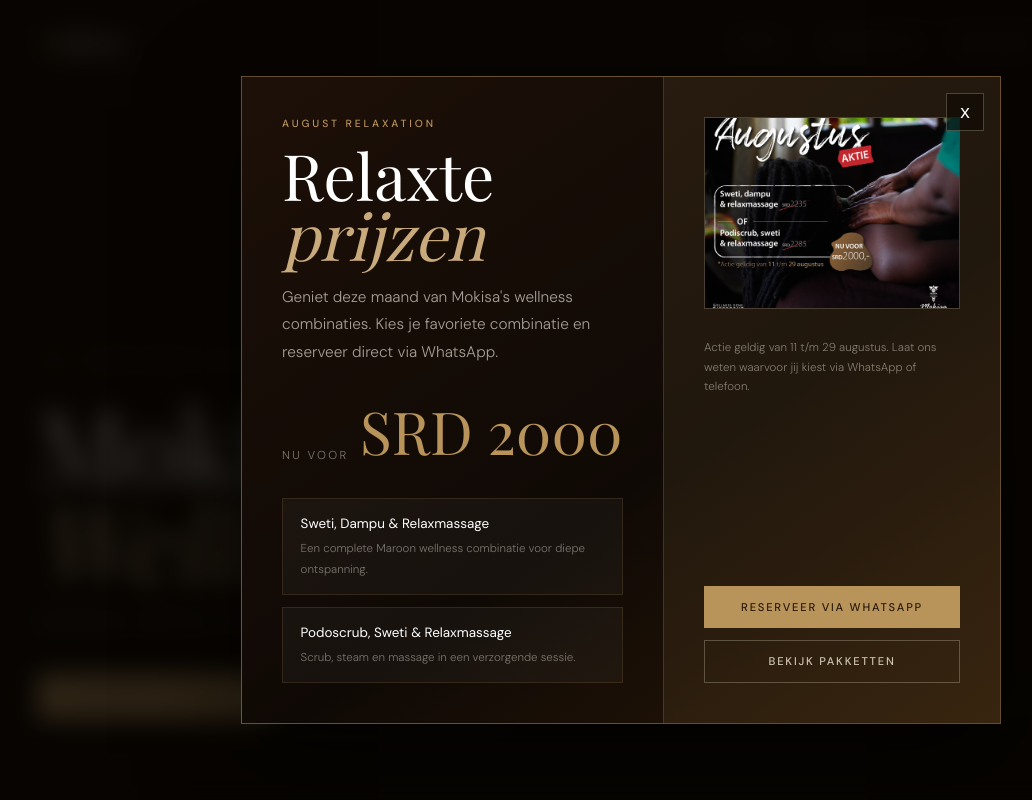
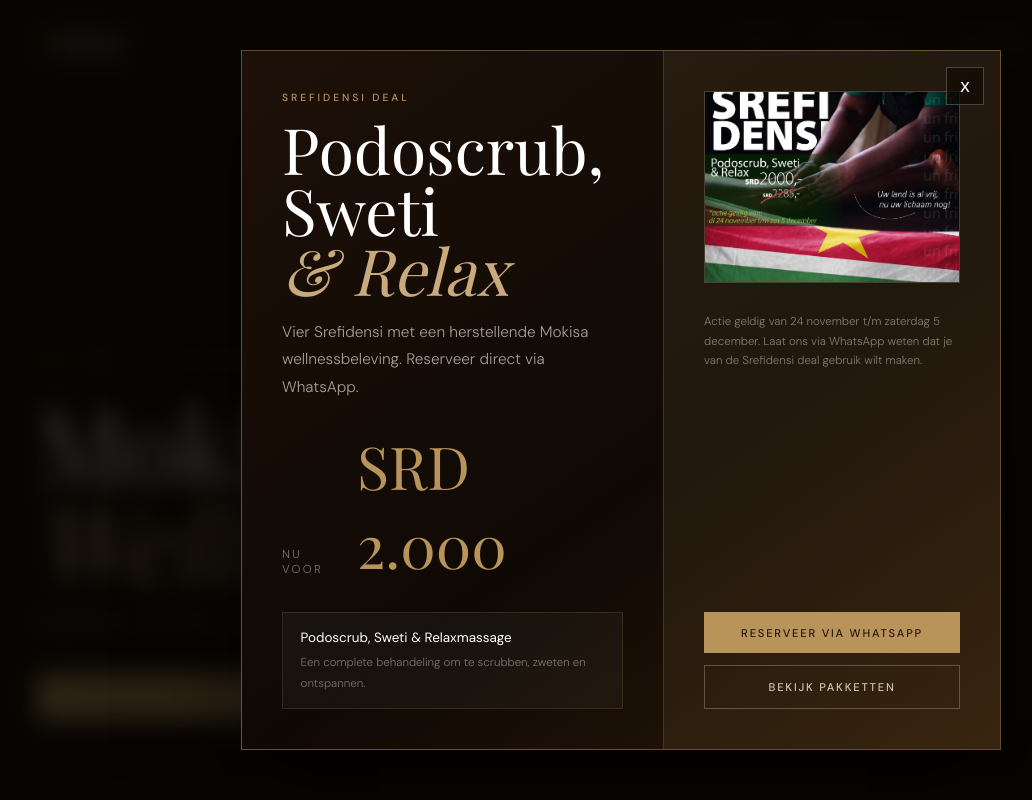
Before and after one commit to indersonlatrell/mokisa-wellness, a plain HTML site: page index.html in a window 1280 px wide. Shown: the top 800 px of the page, without its empty margins (19-1051 px from the left). Drawn offline with nearby package versions, Linux system fonts and the light colour scheme; a web font is replaced by a local one.

Commit message:
Replace August promo with Srefidensi deal

```diff
--- a/index.html
+++ b/index.html
@@ -182,7 +182,7 @@ nav.stuck{background:rgba(15,9,5,0.96);backdrop-filter:blur(16px);padding:1rem 3
 .f-submit{width:100%;background:var(--gold);color:var(--bark);padding:1.1rem;font-family:"DM Sans",sans-serif;font-size:.75rem;font-weight:500;letter-spacing:.25em;text-transform:uppercase;border:none;cursor:pointer;margin-top:1.25rem;transition:all .3s}
 .f-submit:hover{background:var(--gold2)}
 
-/* AUGUST PROMO */
+/* SREFIDENSI PROMO */
 .promo-modal{position:fixed;inset:0;z-index:200;display:none;align-items:center;justify-content:center;padding:1.5rem;background:rgba(7,4,2,.78);backdrop-filter:blur(12px)}
 .promo-modal.on{display:flex}
 .promo-card{position:relative;width:min(760px,100%);max-height:calc(100dvh - 3rem);overflow:auto;background:linear-gradient(145deg,#1d1008 0%,#0f0905 58%,#291807 100%);border:1px solid rgba(212,169,106,.42);box-shadow:0 30px 90px rgba(0,0,0,.5);display:grid;grid-template-columns:1fr .8fr}
@@ -331,28 +331,24 @@ footer{background:#070402;padding:5rem 3.5rem 2.5rem;border-top:1px solid var(--
   <div class="promo-card" role="dialog" aria-modal="true" aria-labelledby="promoTitle">
     <button class="promo-close" type="button" onclick="closePromo()" aria-label="Close promotion">x</button>
     <div class="promo-main">
-      <p class="promo-kicker">August Relaxation</p>
-      <h2 class="promo-title" id="promoTitle">Relaxte <i>prijzen</i></h2>
-      <p class="promo-copy">Geniet deze maand van Mokisa's wellness combinaties. Kies je favoriete combinatie en reserveer direct via WhatsApp.</p>
-      <div class="promo-price"><span>Nu voor</span><strong>SRD 2000</strong></div>
+      <p class="promo-kicker">Srefidensi deal</p>
+      <h2 class="promo-title" id="promoTitle">Podoscrub, Sweti <i>&amp; Relax</i></h2>
+      <p class="promo-copy">Vier Srefidensi met een herstellende Mokisa wellnessbeleving. Reserveer direct via WhatsApp.</p>
+      <div class="promo-price"><span>Nu voor</span><strong>SRD 2.000</strong></div>
       <div class="promo-options">
         <div class="promo-option">
-          <b>Sweti, Dampu &amp; Relaxmassage</b>
-          <small>Een complete Maroon wellness combinatie voor diepe ontspanning.</small>
-        </div>
-        <div class="promo-option">
           <b>Podoscrub, Sweti &amp; Relaxmassage</b>
-          <small>Scrub, steam en massage in een verzorgende sessie.</small>
+          <small>Een complete behandeling om te scrubben, zweten en ontspannen.</small>
         </div>
       </div>
     </div>
     <div class="promo-side">
       <div>
-        <img class="promo-art" src="images/august-relaxation.jpeg" alt="August Relaxation actie bij Mokisa Wellness">
-        <p class="promo-valid">Actie geldig van 11 t/m 29 augustus. Laat ons weten waarvoor jij kiest via WhatsApp of telefoon.</p>
+        <img class="promo-art" src="images/srefidensi-podoscrub-sweti-relax.jpg" alt="Srefidensi deal: Podoscrub, Sweti en Relax bij Mokisa Wellness">
+        <p class="promo-valid">Actie geldig van 24 november t/m zaterdag 5 december. Laat ons via WhatsApp weten dat je van de Srefidensi deal gebruik wilt maken.</p>
       </div>
       <div class="promo-actions">
-        <a class="promo-wa" href="https://wa.me/5978712055?text=Hallo%20Mokisa%2C%20ik%20wil%20gebruikmaken%20van%20de%20August%20Relaxation%20actie.%20Ik%20kies%20voor%3A%20" target="_blank" rel="noopener">Reserveer via WhatsApp</a>
+        <a class="promo-wa" href="https://wa.me/5978712055?text=Hallo%20Mokisa%2C%20ik%20wil%20gebruikmaken%20van%20de%20Srefidensi%20deal%3A%20Podoscrub%2C%20Sweti%20%26%20Relax%20voor%20SRD%202.000." target="_blank" rel="noopener">Reserveer via WhatsApp</a>
         <a class="promo-link" href="#packages" onclick="closePromo()">Bekijk pakketten</a>
       </div>
     </div>
@@ -532,10 +528,9 @@ footer{background:#070402;padding:5rem 3.5rem 2.5rem;border-top:1px solid var(--
             <div class="pkg-row"><div><div class="pkg-row-name">Dampu &amp; Relax</div><div class="pkg-row-sub">120 min</div></div><div class="pkg-row-price">SRD 1,300</div></div>
             <div class="pkg-row"><div><div class="pkg-row-name">Dampu &amp; Deep Tissue</div><div class="pkg-row-sub">120 min</div></div><div class="pkg-row-price">SRD 1,350</div></div>
             <div class="pkg-row"><div><div class="pkg-row-name">Sweti &amp; Relax</div><div class="pkg-row-sub">90 min</div></div><div class="pkg-row-price">SRD 1,200</div></div>
-            <div class="pkg-row promo-row"><div><div class="pkg-row-name">Sweti, Dampu &amp; Relax <span class="promo-badge">August actie</span></div><div class="pkg-row-sub">150 min · actie geldig 11 t/m 29 augustus</div></div><div class="pkg-row-price">SRD 2,000</div></div>
             <div class="pkg-row"><div><div class="pkg-row-name">Sweti, Dampu &amp; Deep Tissue</div><div class="pkg-row-sub">150 min</div></div><div class="pkg-row-price">SRD 1,800</div></div>
             <div class="pkg-row"><div><div class="pkg-row-name">Podo, Dampu &amp; Relax</div><div class="pkg-row-sub">150 min</div></div><div class="pkg-row-price">SRD 2,000</div></div>
-            <div class="pkg-row promo-row"><div><div class="pkg-row-name">Podoscrub, Sweti &amp; Relax <span class="promo-badge">August actie</span></div><div class="pkg-row-sub">120 min · actie geldig 11 t/m 29 augustus</div></div><div class="pkg-row-price">SRD 2,000</div></div>
+            <div class="pkg-row promo-row"><div><div class="pkg-row-name">Podoscrub, Sweti &amp; Relax <span class="promo-badge">Srefidensi deal</span></div><div class="pkg-row-sub">120 min · actie geldig 24 november t/m zaterdag 5 december</div></div><div class="pkg-row-price">SRD 2,000</div></div>
             <div class="pkg-row"><div><div class="pkg-row-name">Podo, Dampu &amp; Deep Tissue</div><div class="pkg-row-sub">120 min</div></div><div class="pkg-row-price">SRD 2,050</div></div>
           </div>
           <div class="pkg-footer"><p class="pkg-note">*excl. 10% BTW</p><button class="btn-sm" onclick="document.getElementById('booking').scrollIntoView({behavior:'smooth'})">Book Package</button></div>
@@ -659,9 +654,7 @@ footer{background:#070402;padding:5rem 3.5rem 2.5rem;border-top:1px solid var(--
               </optgroup>
               <optgroup label="Traditional Packages">
                 <option>Sweti &amp; Dampu — SRD 1,200</option>
-                <option>August Relaxation: Sweti, Dampu &amp; Relax - SRD 2,000</option>
-                <option>Podo, Dampu &amp; Relax — SRD 2,000</option>
-                <option>August Relaxation: Podoscrub, Sweti &amp; Relax - SRD 2,000</option>
+                <option>Srefidensi deal: Podoscrub, Sweti &amp; Relax — SRD 2,000</option>
               </optgroup>
               <optgroup label="Signature Packages">
                 <option>Package+ — SRD 2,500</option>
```
Also changed, not shown: images/srefidensi-podoscrub-sweti-relax.jpg (added).
